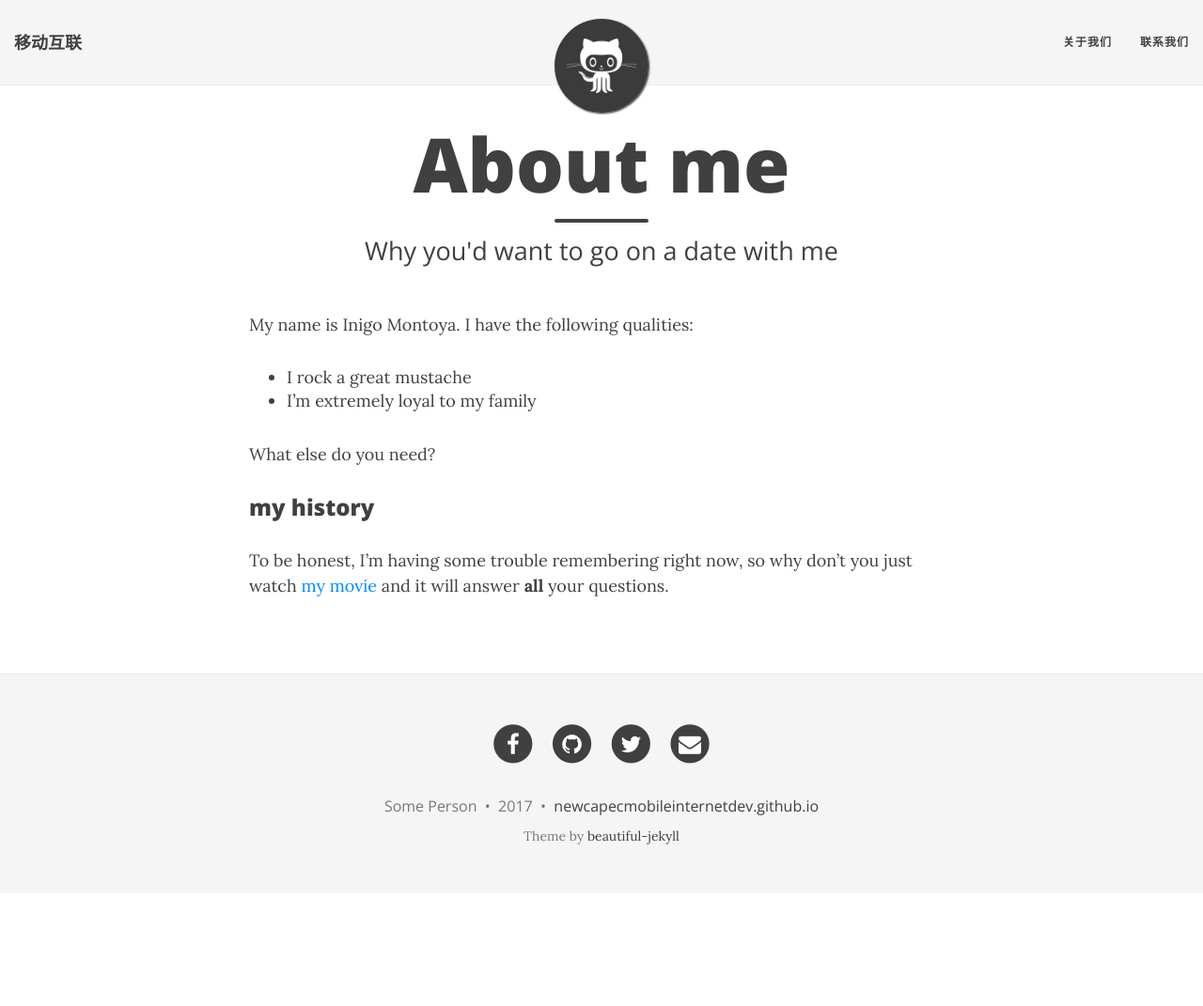
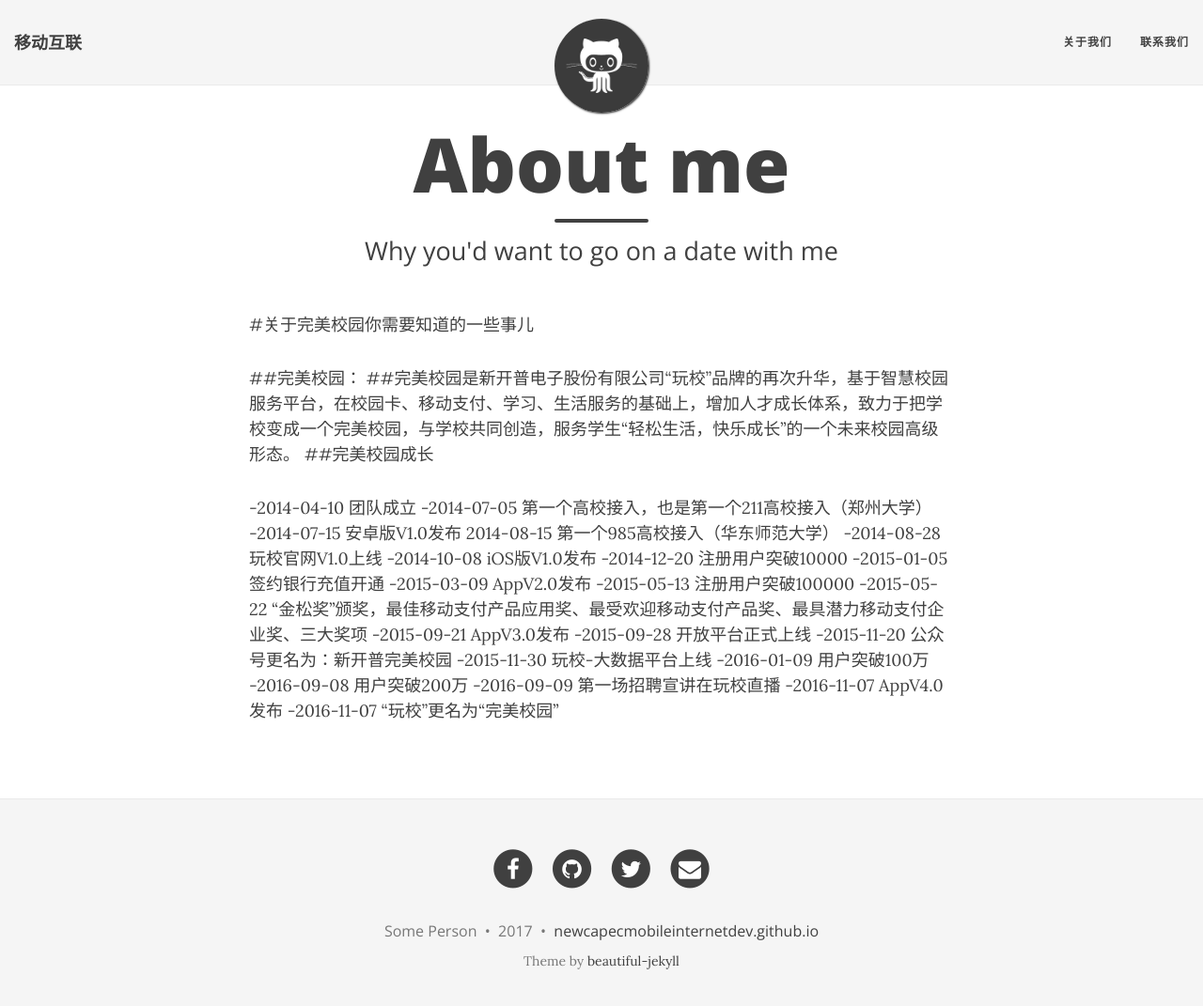
Before and after one commit to NewcapecMobileInternetDev/NewcapecMobileInternetDev.github.io, a Jekyll site: the page built from aboutme.md, in a window 1280 px wide and 1084 px high. Shown: the top 1071 px of the window at 94% size. Built offline with Jekyll 4.4.1, drawn with Linux system fonts in a browser that asks for light colours; nearby versions of some CDN libraries.

Commit message:
关于,联系

```diff
--- a/aboutme.md
+++ b/aboutme.md
@@ -4,13 +4,28 @@
 subtitle: Why you'd want to go on a date with me
 ---
 
-My name is Inigo Montoya. I have the following qualities:
+#关于完美校园你需要知道的一些事儿
 
-- I rock a great mustache
-- I'm extremely loyal to my family
+##完美校园：
+##完美校园是新开普电子股份有限公司“玩校”品牌的再次升华，基于智慧校园服务平台，在校园卡、移动支付、学习、生活服务的基础上，增加人才成长体系，致力于把学校变成一个完美校园，与学校共同创造，服务学生“轻松生活，快乐成长”的一个未来校园高级形态。
+##完美校园成长
 
-What else do you need?
-
-### my history
-
-To be honest, I'm having some trouble remembering right now, so why don't you just watch [my movie](http://en.wikipedia.org/wiki/The_Princess_Bride_%28film%29) and it will answer **all** your questions.
+-2014-04-10 团队成立
+-2014-07-05 第一个高校接入，也是第一个211高校接入（郑州大学）
+-2014-07-15 安卓版V1.0发布 2014-08-15 第一个985高校接入（华东师范大学）
+-2014-08-28 玩校官网V1.0上线
+-2014-10-08 iOS版V1.0发布
+-2014-12-20 注册用户突破10000
+-2015-01-05 签约银行充值开通
+-2015-03-09 AppV2.0发布
+-2015-05-13 注册用户突破100000
+-2015-05-22 “金松奖”颁奖，最佳移动支付产品应用奖、最受欢迎移动支付产品奖、最具潜力移动支付企业奖、三大奖项
+-2015-09-21 AppV3.0发布
+-2015-09-28 开放平台正式上线
+-2015-11-20 公众号更名为：新开普完美校园
+-2015-11-30 玩校-大数据平台上线
+-2016-01-09 用户突破100万
+-2016-09-08 用户突破200万
+-2016-09-09 第一场招聘宣讲在玩校直播
+-2016-11-07 AppV4.0发布
+-2016-11-07 “玩校”更名为“完美校园”
```
Also changed, not shown: contactme.md (+10 -11 lines).
